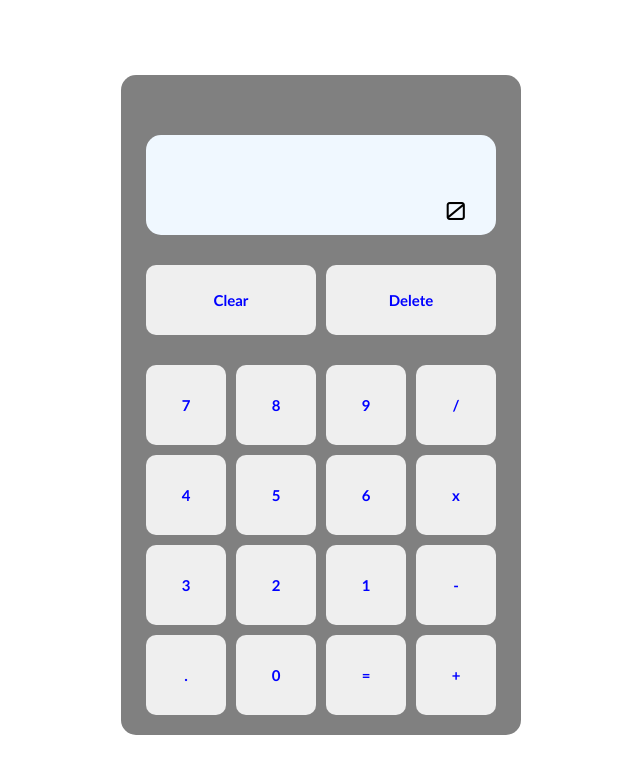
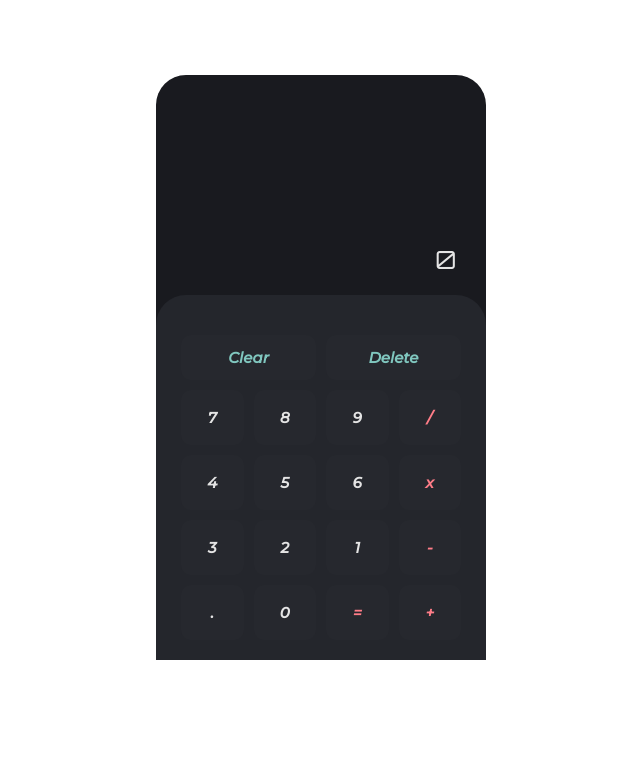
Before and after one commit to Nehimyeah/calculator, a plain HTML site: page index.html in a window 1280 px wide. Shown: the whole page, without its empty margins (319-959 px from the left). Drawn offline with Linux system fonts and the light colour scheme.

Commit message:
Redesign interface to for a flat design

```diff
--- a/index.html
+++ b/index.html
@@ -14,10 +14,12 @@
             <p id="op"></p>
             <p id="ds"></p>
         </div>
+        <div id="control">
             <div id="controls">
                 <button id="clear">Clear</button>
                 <button id="delete">Delete</button>
             </div>
+
             <div id="keys">
                     <button id="number">7</button>
                     <button id="number">8</button>
@@ -37,5 +39,6 @@
                     <button id="operation">+</button>
             </div>
         </div>
+    </div>
 </body>
 </html>
--- a/style.css
+++ b/style.css
@@ -1,59 +1,39 @@
 @import url('https://fonts.googleapis.com/css2?family=Orbitron&display=swap');
+@import url('https://fonts.googleapis.com/css2?family=Montserrat:ital,wght@1,400;1,500&display=swap');
+
+:root {
+    --ds-color: #191a1f;
+    --key-bg-color: #24262c;
+    --buttons-color: #26282e;
+    --text-color: #e4e4e4;
+    --clear-color: #80c7bf;
+    --operators-color: #ff7d88;
+}
+
+body {
+    color: var(--text-color);
+}
 
 button {
-    font-family: 'Orbitron', sans-serif;
-}
-
-div {
-    border-radius: 15px;
+    font-family: 'Montserrat', sans-serif;
+    background-color: var(--buttons-color);
+    color: var(--text-color);
 }
 
 #frame {
     height: calc(100vh - 150px);
-    width: calc(100vh - 400px);
-    background-color: grey;
+    width: calc(100vh - 470px);
     margin: 75px auto 0 auto;
-    padding-top: 10px;
 }
 
 #display {
-    background-color: aliceblue;
-    width: calc(100% - 50px);
-    height: 100px;
-    margin: 50px auto 0 auto;
-    display: grid;
-    grid-template-columns: 1fr;
-    grid-template-rows: 1fr 1fr;
-    row-gap: 20px;
-}
-
-#controls {
-    display: grid;
-    grid-template-columns: repeat(2, 1fr);
-    column-gap: 10px;
-    height: 70px;
-    width: calc(100% - 50px);
-    margin: 30px auto 0 auto;
-}
-
-button {
-    border-radius: 10px;
-    border: none;
-    color: blue;
-    font-weight: 800;
-    font-size: 15px;
-    font-family: 'Gill Sans', 'Gill Sans MT', Calibri, 'Trebuchet MS', sans-serif;
-}
-
-#keys {
-    display: grid;
-    grid-template-columns: repeat(4, 1fr);
-    grid-template-rows: repeat(4, 1fr);
-    column-gap: 10px;
-    row-gap: 10px;
-    width: calc(100% - 50px);
-    margin: 30px auto 0 auto;
-    height: calc(100vh - 450px);
+    background-color: var(--ds-color);
+    width: 100%;
+    height: 250px;
+    border-top-left-radius: 30px;
+    border-top-right-radius: 30px;
+    position: relative;
+    z-index: -10;
 }
 
 p {
@@ -67,4 +47,52 @@ p {
 
 #ds {
     text-align: right;
+    position: absolute;
+    right: 0;
+    bottom: 50px;
 }
+
+#control {
+    width: 100%;
+    border-top-left-radius: 30px;
+    border-top-right-radius: 30px;
+    background-color: var(--key-bg-color);
+    margin: -30px auto 0 auto;
+}
+
+#controls {
+    display: grid;
+    grid-template-columns: repeat(2, 1fr);
+    column-gap: 10px;
+    width: calc(100% - 50px);
+    height: 45px;
+    padding-top: 40px;
+    margin: auto;
+}
+
+button {
+    border-radius: 10px;
+    border: none;
+    font-weight: 800;
+    font-size: 15px;
+}
+
+#controls button {
+    color: var(--clear-color);
+}
+
+#operation {
+    color: var(--operators-color);
+}
+
+#keys {
+    display: grid;
+    grid-template-columns: repeat(4, 1fr);
+    grid-template-rows: repeat(4, 1fr);
+    column-gap: 10px;
+    row-gap: 10px;
+    width: calc(100% - 50px);
+    margin: 10px auto 0 auto;
+    padding-bottom: 20px;
+    height: calc(100vh - 550px);
+}
```
Lines whose indentation alone changed are shown as unchanged.
